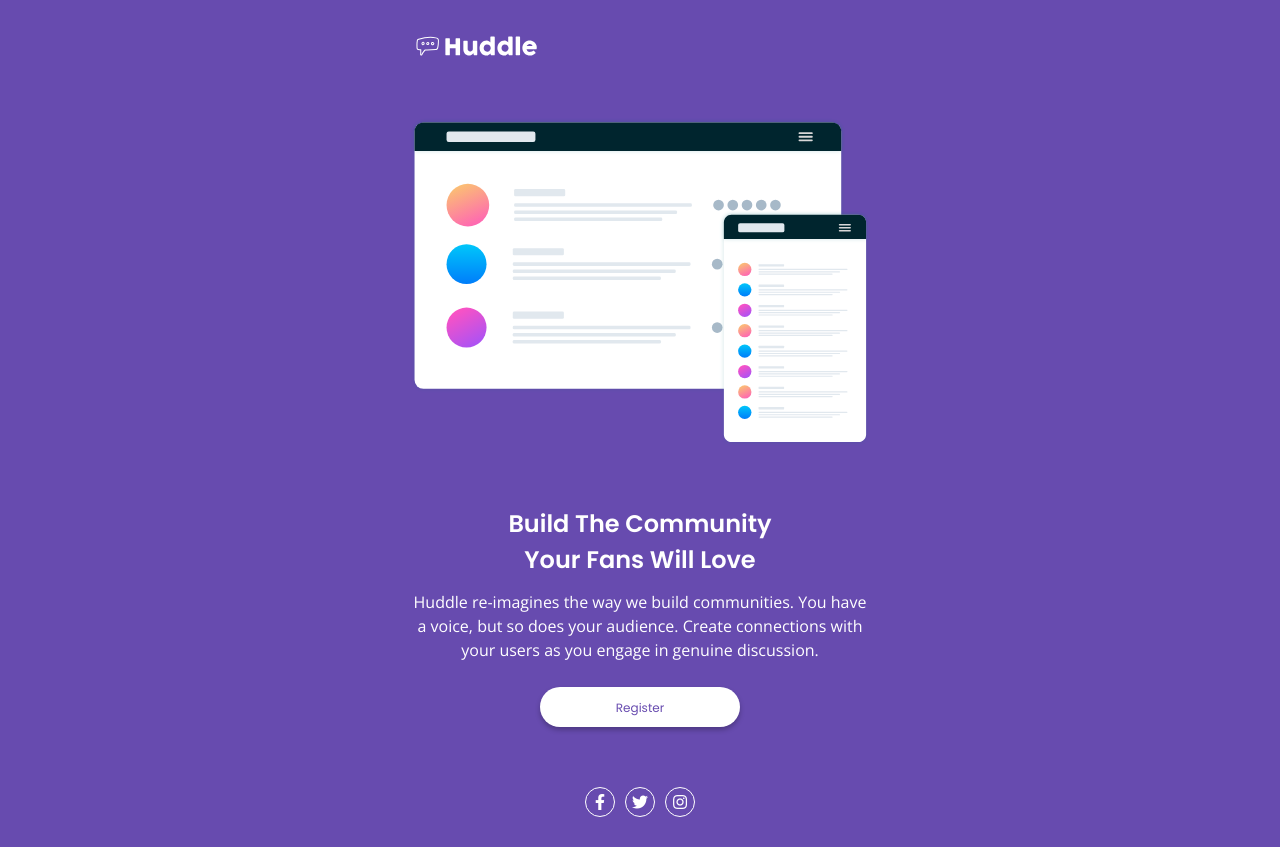
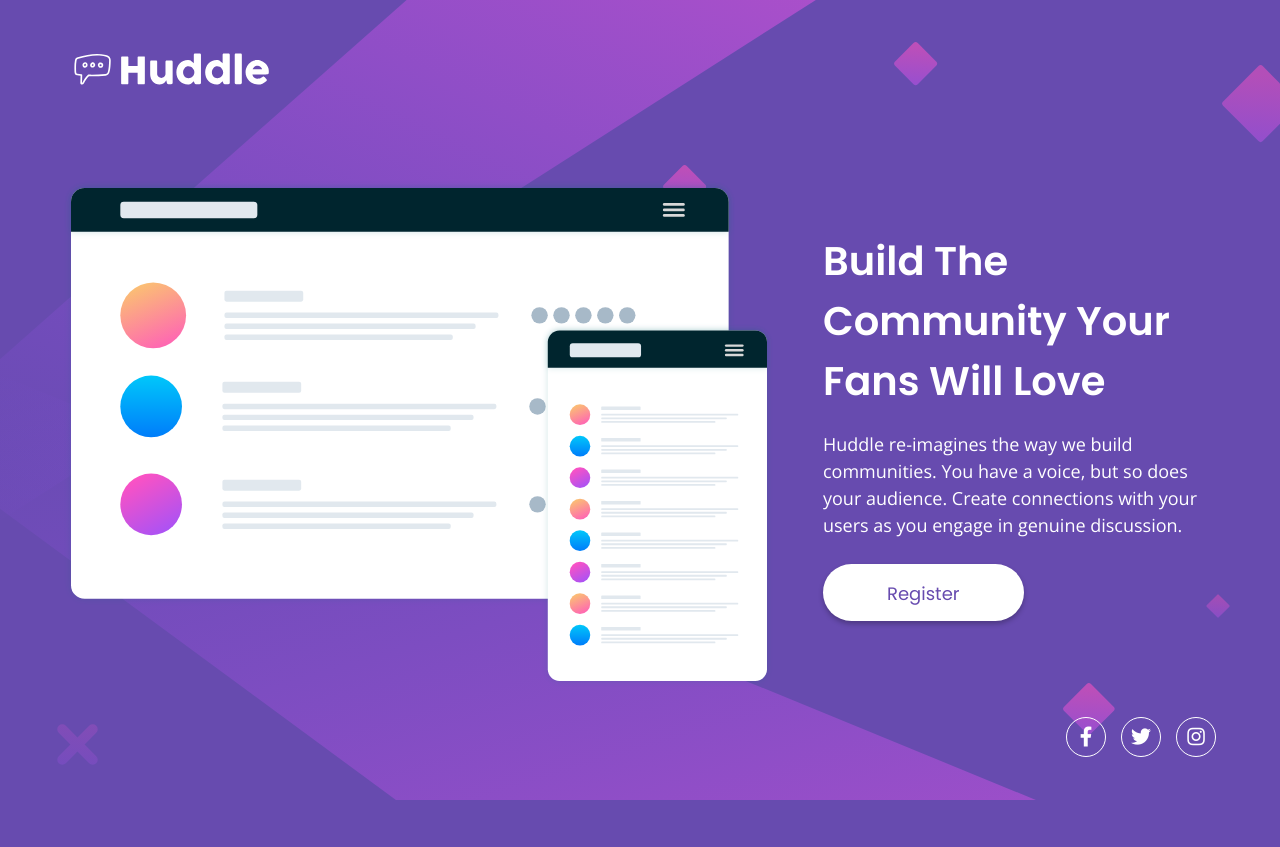
Before and after one commit to padawandr/fem-n-huddle-landing-page, a website: page src/index.html in a window 1280 px wide. After the commit the page ends 800 px from the top, so only its background shows below. Drawn offline with nearby package versions, Linux system fonts and the light colour scheme.

Commit message:
feat: add responsive styles

```diff
--- a/src/scss/style.scss
+++ b/src/scss/style.scss
@@ -42,7 +42,15 @@ $color-neutral: hsl(0, 0%, 100%);
 //===== BASE STYLES ==========================================================//
 body {
 	@extend %font-text;
-	background: $color-primary;
+	background-color: $color-primary;
+	background-image: url('../assets/bg-mobile.svg');
+	background-position-x: center;
+	background-repeat: no-repeat;
+	background-size: contain;
+	display: flex;
+	flex-direction: column;
+	justify-content: center;
+	min-height: 100vh;
 }
 
 .container {
@@ -52,18 +60,8 @@ body {
 }
 
 //===== MOBILE STYLES ========================================================//
-body {
-	display: flex;
-	flex-direction: column;
-	justify-content: center;
-	min-height: 100vh;
-}
-
-header {
-	margin: 3rem 0 5rem;
-}
-
 .nav {
+	margin: 3rem auto 5rem;
 
 	&__link {}
 
@@ -145,3 +143,107 @@ header {
 }
 
 //===== MEDIA QUERIES ========================================================//
+@media screen and (min-width: 1024px) {
+
+	body {
+		background-image: url('../assets/bg-desktop.svg');
+		background-size: cover;
+	}
+
+	.container {
+		width: min(90%, 128rem);
+	}
+
+	.nav {
+		margin: 4rem auto 8rem;
+
+		&__logo {
+			width: 21rem;
+		}
+	}
+
+	.hero {
+		align-items: center;
+		flex-direction: row;
+		gap: 5rem;
+		justify-content: center;
+
+		&__image {
+			display: inline-block;
+			flex: 1;
+			flex: 1.35;
+		}
+
+		&__info {
+			text-align: left;
+			margin: 0;
+			flex: 1;
+		}
+
+		&__title {
+			font-size: 3.2rem;
+			margin: 0;
+			max-width: 43rem;
+		}
+
+		&__description {
+			font-size: 1.7rem;
+			margin-top: 2rem;
+		}
+
+		&__button {
+			font-size: 1.7rem;
+			padding: 1.6rem 6.4rem 1.4rem;
+		}
+	}
+
+	.social {
+		justify-content: flex-end;
+		gap: 1.5rem;
+		margin: 3rem auto 4rem;
+
+		&__link {
+			height: 4rem;
+			width: 4rem;
+		}
+
+		&__icon {
+			font-size: 2rem;
+		}
+	}
+
+}
+
+@media screen and (min-width: 1240px) {
+
+	.hero {
+		align-items: flex-start;
+
+		&__info {
+			margin: 5rem 0 0;
+		}
+
+		&__title {
+			font-size: 4rem;
+			max-width: none;
+		}
+
+		&__description {
+			font-size: 1.8rem;
+		}
+
+		&__button {
+			font-size: 1.8rem;
+		}
+	}
+
+}
+
+@media screen and (min-width: 1320px) {
+
+	body {
+		background-position-x: left;
+		background-size: contain;
+	}
+
+}
```
Also changed, not shown: src/css/style.css.
